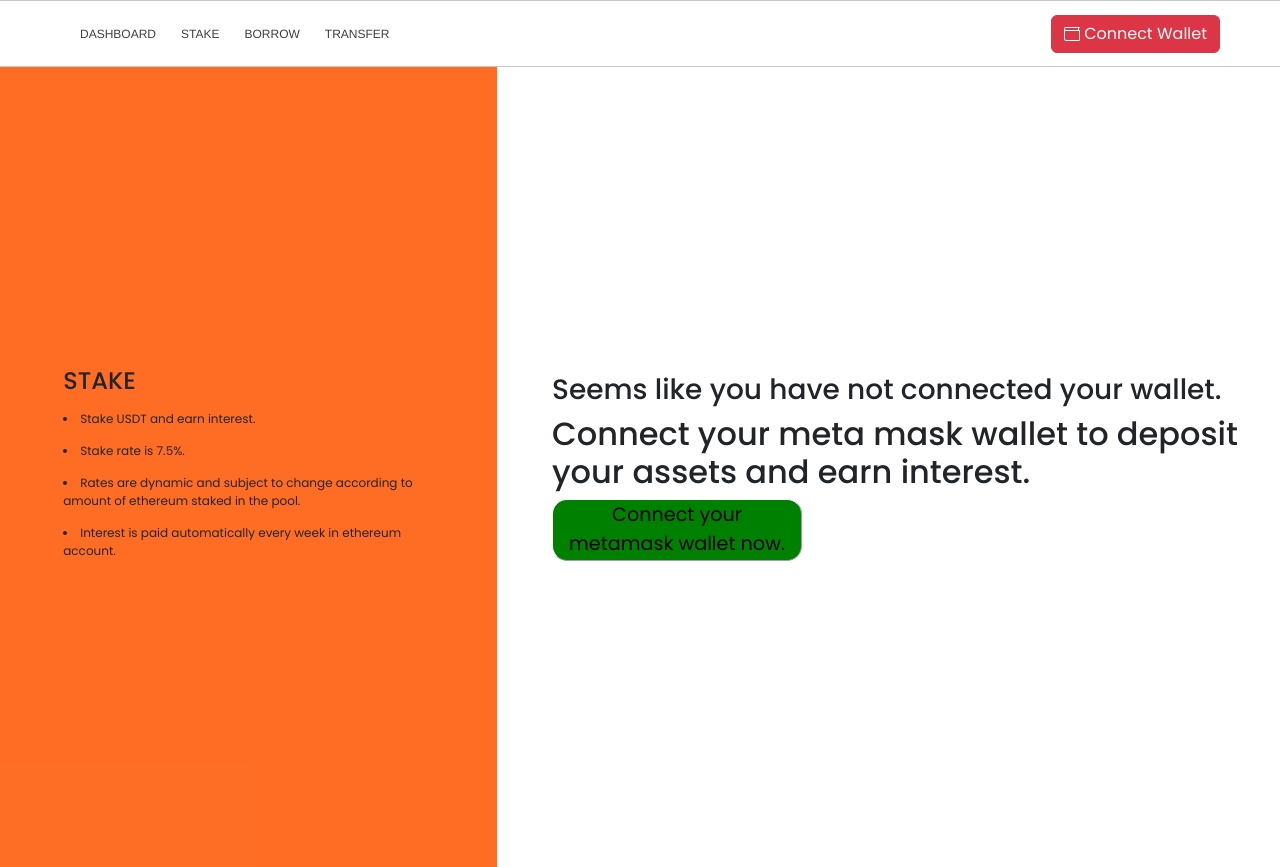
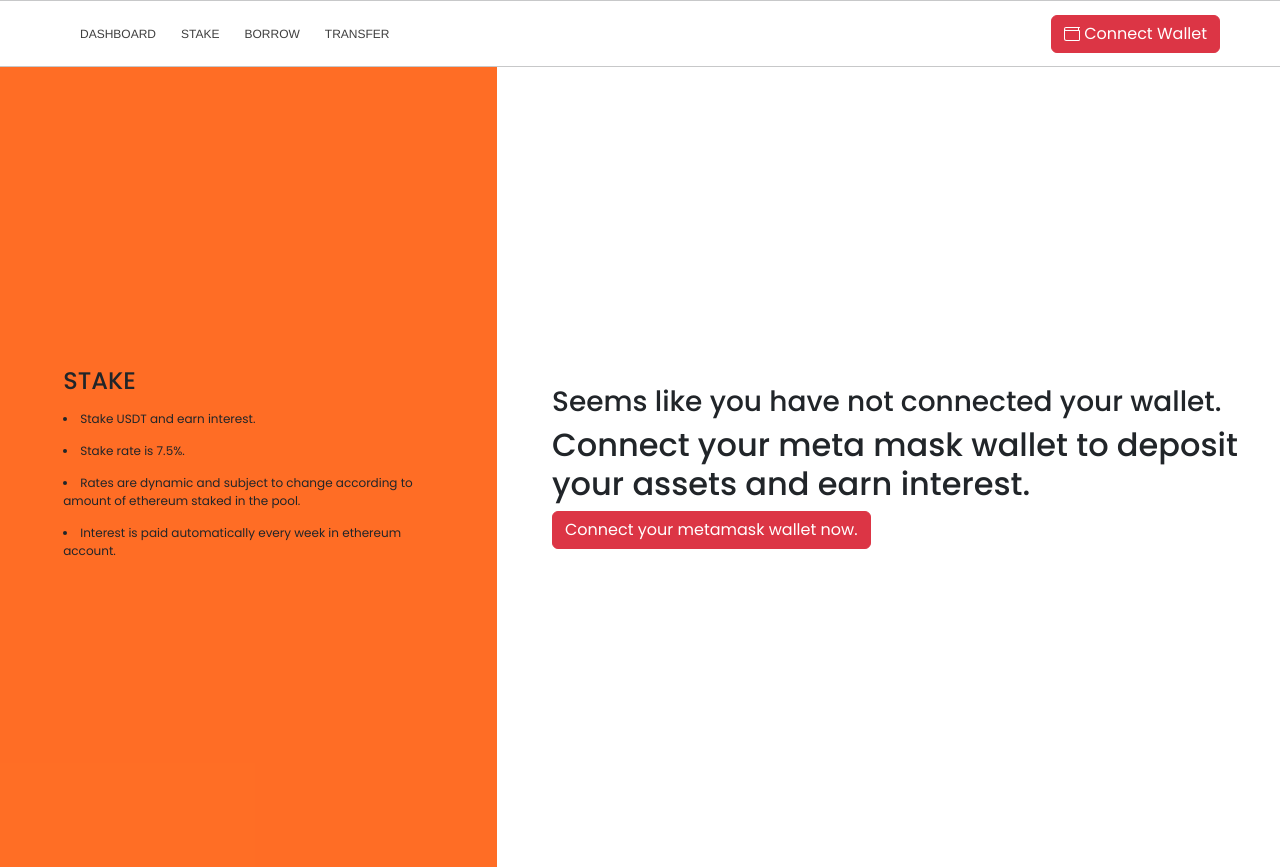
Before and after one commit to sushant-rumsan/defi-ui, a React (Create React App) app: page /stake in a window 1280 px wide. Built offline with nearby package versions, Linux system fonts and the light colour scheme; what @thirdweb-dev/react would draw is missing.

Commit message:
new-repository

```diff
--- a/src/Components/Banner.js
+++ b/src/Components/Banner.js
@@ -26,7 +26,7 @@
         eraseDelay = "500"
       /></h2>
                 <p style={{width: "70%"}}>Decentralized Finance let you be in control of your own money instead of a third party bank. Earn interest in your asset, take loan and keep contolling your asset.</p>
-                <Button style={{width: "70%"}} variant="danger">Get started</Button>
+                <Link to="/stake"> <Button style={{width: "70%"}} variant="danger">Get started</Button></Link>
             </div>
             <div className='Banner-right'>
                 <div>
--- a/src/pages/Borrow.js
+++ b/src/pages/Borrow.js
@@ -57,7 +57,7 @@
                         <h3> Seems like you have not connected your wallet.</h3>
                         <h2> Connect your meta mask wallet to view your dashboard.</h2>
                     </div>
-                    <button className="btn_family" onClick={(e)=>{metamaskConnect(e)}}>Connect your metamask wallet now.</button>
+                    <Button variant="danger"  onClick={(e)=>{metamaskConnect(e)}}>Connect your metamask wallet now.</Button>
                 </div>
                 :
                 <div>
--- a/src/pages/Stake.js
+++ b/src/pages/Stake.js
@@ -98,10 +98,8 @@
                   {" "}
                   Connect your meta mask wallet to deposit your assets and earn interest.
                 </h2>
+                <Button variant="danger"  onClick={(e)=>{metamaskConnect(e)}}>Connect your metamask wallet now.</Button>
               </div>
-              <button className="btn_family" onClick={(e) => {
-                metamaskConnect(e)
-              }}>Connect your metamask wallet now.</button>
             </div>
           ) : (
             <div>
--- a/src/pages/Transfer.js
+++ b/src/pages/Transfer.js
@@ -80,7 +80,7 @@
                         <h3> Seems like you have not connected your wallet.</h3>
                         <h2> Connect your meta mask wallet to transfer funds.</h2>
                     </div>
-                    <button className="btn_family" onClick={(e)=>{metamaskConnect(e)}}>Connect your metamask wallet now.</button>
+                    <Button variant="danger" onClick={(e)=>{metamaskConnect(e)}}>Connect your metamask wallet now.</Button>
                 </div>
                 :
                 <div>
```
